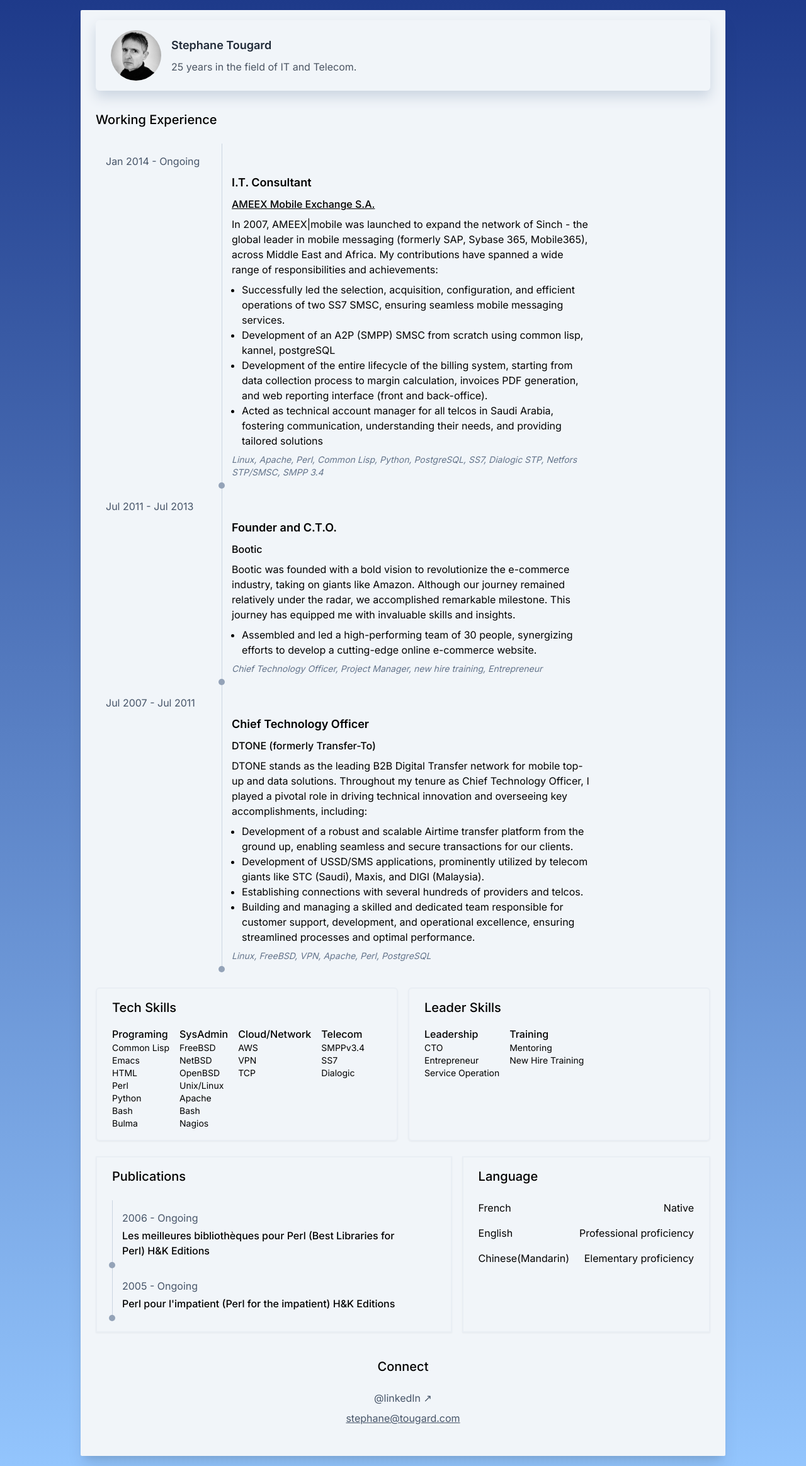
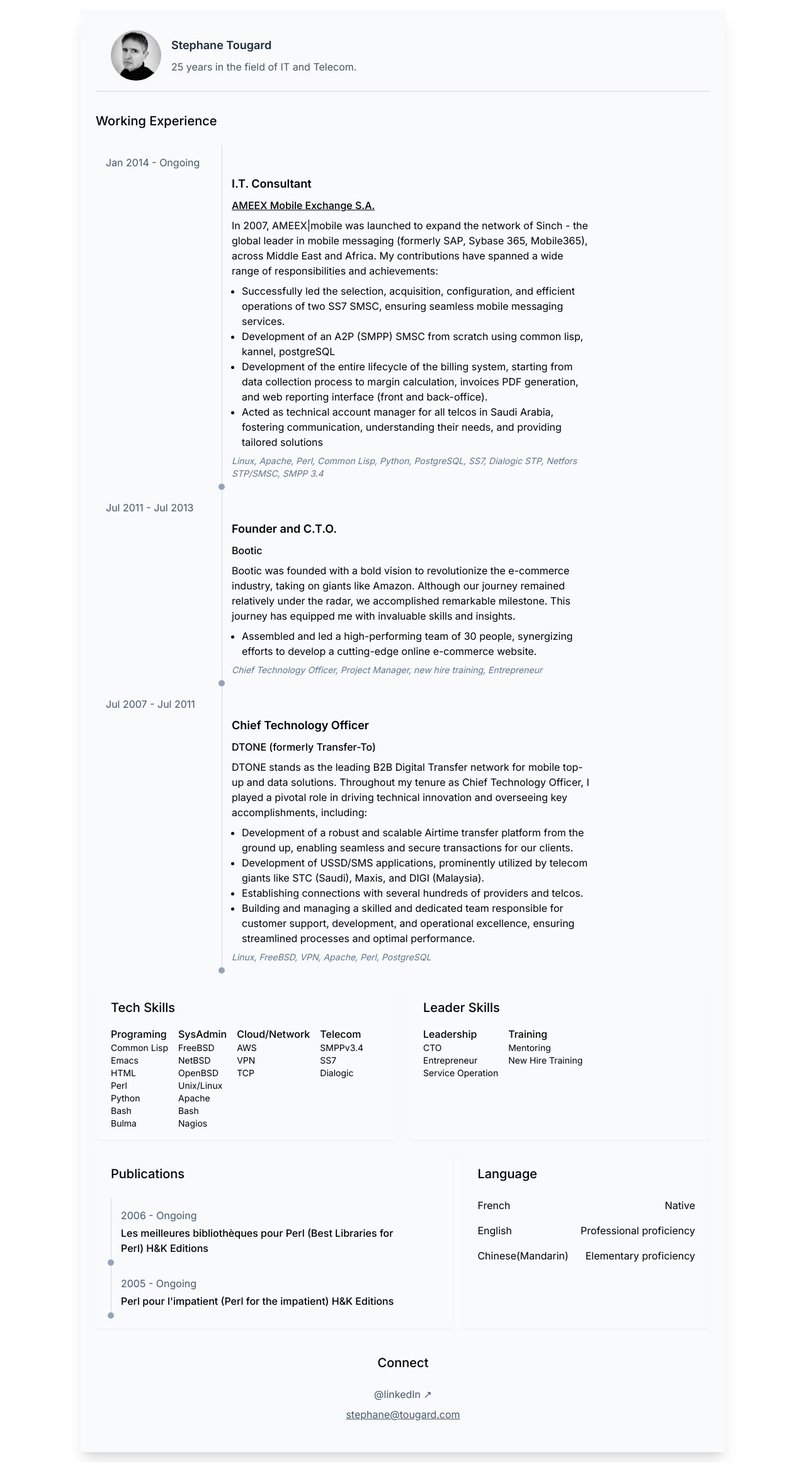
Before and after one commit to antlossway/stephane-site, a Next.js app: page / in a window 1280 px wide. Shown: the whole page at 63% size. Built offline with nearby package versions, Linux system fonts and the light colour scheme.

Commit message:
add dialog modal of contact form

```diff
--- a/package.json
+++ b/package.json
@@ -13,6 +13,7 @@
     "eslint": "8.42.0",
     "eslint-config-next": "^13.4.12",
     "next": "^13.4.12",
+    "node-mailer": "^0.1.1",
     "nodemailer": "^6.9.3",
     "postcss": "8.4.24",
     "react": "^18.2.0",
--- a/src/app/globals.css
+++ b/src/app/globals.css
@@ -17,6 +17,9 @@
   }
   .wrapper-post {
     @apply max-w-3xl mx-auto;
+  }
+  .list-timeline {
+    @apply relative list-none w-[1px] bg-slate-300/80 after:content-[''] after:absolute after:bottom-0 after:w-[10px] after:h-[10px] after:rounded-full after:bg-slate-400 after:-translate-x-1/2;
   }
 }
 /*
--- a/src/app/layout.js
+++ b/src/app/layout.js
@@ -15,11 +15,7 @@
     <html lang="en">
       {/* <body className={inter.className + " " + "bg-white/50 text-black/80 dark:bg-black dark:text-white/80"}> */}
       <body
-        className={
-          inter.className +
-          " " +
-          " dark:text-white/80 bg-gradient-to-b from-blue-900 to-blue-300"
-        }
+        className={inter.className + " " + " dark:text-white/80 dark:bg-black"}
       >
         {children}
         {/* <Navbar /> */}
--- a/src/app/page.js
+++ b/src/app/page.js
@@ -9,13 +9,15 @@
 } from "@/lib/data";
 import LinkToNewTab from "@/components/LinkToNewTab";
 import SkillCard from "@/components/SkillCard";
+import "./globals.css";
+import DialogContactForm from "@/components/DialogContactForm";
 
 export default function Home() {
   return (
     <div className="min-h-screen w-screen">
       {/* <GradientTopRadient /> */}
 
-      <div className="wrapper mt-4 mb-4 pt-4 px-6 rounded-sm shadow-xl bg-slate-100 dark:bg-slate-900 [&>*]:mb-6 ">
+      <div className="wrapper mt-4 mb-4 pt-4 px-6 rounded-sm shadow-xl bg-slate-50 dark:bg-slate-900 [&>*]:mb-6 ">
         {/* [&>*]:border [&>*]:border-red-500"> */}
         <Introduction width={80} height={80} />
 
@@ -29,7 +31,7 @@
             {activities.map((job) => (
               <li
                 key={job.id}
-                className="relative md:translate-x-[200px] list-none w-[1px]  bg-slate-300 after:content-[''] after:absolute after:bottom-0 after:w-[10px] after:h-[10px] after:rounded-full after:bg-slate-400 after:-translate-x-1/2"
+                className="list-timeline md:translate-x-[200px] "
               >
                 <div className="flex flex-col gap-2 min-w-[350px] md:min-w-[600px] p-4">
                   {/* job year */}
@@ -83,19 +85,19 @@
         </section>
 
         {/* publication and language */}
-        <section className="flex flex-wrap gap-4 ">
+        <section
+          className="flex flex-wrap gap-4
+        [&>*]:border-1  [&>*]:border-slate-200/80 [&>*]:shadow-sm"
+        >
           {/* publication left box */}
           <div
             className="px-6 py-4 flex-[3] min-w-[320px]
-          border-2 border-slate-200/50 shadow-sm"
+          "
           >
             <h2 className="text-xl font-medium mb-6">Publications</h2>
             <ul className="">
               {books.map((book) => (
-                <li
-                  key={book.id}
-                  className="relative list-none w-[1px] bg-slate-300 after:content-[''] after:absolute after:bottom-0 after:w-[10px] after:h-[10px] after:rounded-full after:bg-slate-400 after:-translate-x-1/2"
-                >
+                <li key={book.id} className="list-timeline">
                   <div
                     className="p-4 flex flex-col gap-1
                   min-w-[350px] md:min-w-[500px]"
@@ -115,7 +117,7 @@
           {/* language right box */}
           <div
             className="px-6 py-4 flex-[2] min-w-[320px]
-          border-2 border-slate-200/50 shadow-sm"
+          "
           >
             <h2 className="text-xl font-medium mb-6">Language</h2>
             <ul className="flex flex-col gap-4">
@@ -136,11 +138,7 @@
             text="@linkedIn"
             url="https://www.linkedin.com/in/stephanet/"
           />
-          <button className="text-slate-600 dark:text-white/80 underline">
-            stephane@tougard.com
-          </button>
-          {/* popup for contact form */}
-          <dialog>contact form</dialog>
+          <DialogContactForm />
         </section>
       </div>
     </div>
--- a/src/components/ContactForm.jsx
+++ b/src/components/ContactForm.jsx
@@ -90,7 +90,7 @@
   };
 
   return (
-    <div className="max-w-md mx-auto px-4 pt-4 border rounded-lg border-gray-300 shadow-md ">
+    <div className="max-w-md mx-auto px-4 pt-4 shadow-lg ">
       <form
         onSubmit={handleSubmit}
         className="flex flex-col items-stretch gap-4"
@@ -124,7 +124,7 @@
 
         {/* If the form was submitted successfully, notify the user */}
         {sent && (
-          <p className="mt-4 mb-2 text-center">
+          <p className="mt-4 mb-2 text-center text-black/80">
             Thank you, I will come back to you soon!
           </p>
         )}
--- /dev/null
+++ b/src/components/DialogContactForm.jsx
@@ -0,0 +1,38 @@
+"use client";
+
+import ContactForm from "./ContactForm";
+
+const DialogContactForm = () => {
+  function openModal() {
+    const modal = document.querySelector("#dialog-contactform");
+    modal.showModal();
+  }
+
+  function closeModal() {
+    const modal = document.querySelector("#dialog-contactform");
+    modal.close();
+  }
+
+  return (
+    <>
+      <span
+        className="text-slate-600 dark:text-white/80 underline cursor-pointer
+          "
+        onClick={openModal}
+      >
+        stephane@tougard.com
+      </span>
+      {/* popup for contact form */}
+      <dialog id="dialog-contactform">
+        <div className="relative">
+          <ContactForm />
+          <button className="absolute top-2 right-2" onClick={closeModal}>
+            X
+          </button>
+        </div>
+      </dialog>
+    </>
+  );
+};
+
+export default DialogContactForm;
--- a/src/components/Introduction.jsx
+++ b/src/components/Introduction.jsx
@@ -4,8 +4,10 @@
 export default function Introduction({ width = 64, height = 64 }) {
   return (
     <div
-      className=" px-6 py-4 bg-transparent rounded-md shadow-[0px_10px_20px_theme('colors.slate.300')]
-        flex flex-col sm:flex-row items-center gap-4 dark:bg-black"
+      className=" px-6 py-4
+        flex flex-col sm:flex-row items-center gap-4
+        border-b-2 border-slate-300/50"
+      // shadow-[0px_10px_20px_theme('colors.slate.300')]
     >
       <Image
         src="/img/avatar1.png"
--- a/src/components/SkillCard.jsx
+++ b/src/components/SkillCard.jsx
@@ -5,7 +5,7 @@
     // min-w-[320px]: mobile screen each card will stack on each other
     <div
       className={`px-6 py-4 min-w-[320px] rounded-md
-      border-2 border-slate-200/50 shadow-sm
+      border-1 border-slate-200/80 shadow-sm
        flex-1
       `}
       //    xl:fixed xl:top-[50vh] xl:-translate-y-1/2 xl:${position}  xl:w-[300px]  xl:text-white/80
--- a/src/lib/sendEmail.js
+++ b/src/lib/sendEmail.js
@@ -1,12 +1,12 @@
-import nodemailer from "nodemailer"
+import nodemailer from "nodemailer";
 
 export default async function sendEmail(data) {
-    const transporter = nodemailer.createTransport(process.env.EMAIL_SERVER)
+  const transporter = nodemailer.createTransport(process.env.EMAIL_SERVER);
 
-    // console.log("lib/sendEmail.js receive data: ", typeof(data), data)
+  //   console.log("lib/sendEmail.js receive data: ", typeof data, data);
 
   return await transporter.sendMail({
-        // from: process.env.EMAIL_FROM,
-        ...data //to, from, subject, text, html
-    })
+    // from: process.env.EMAIL_FROM,
+    ...data, //to, from, subject, text, html
+  });
 }
```
Also changed, not shown: 1 other file (tests, documents, lock files or other folders).
